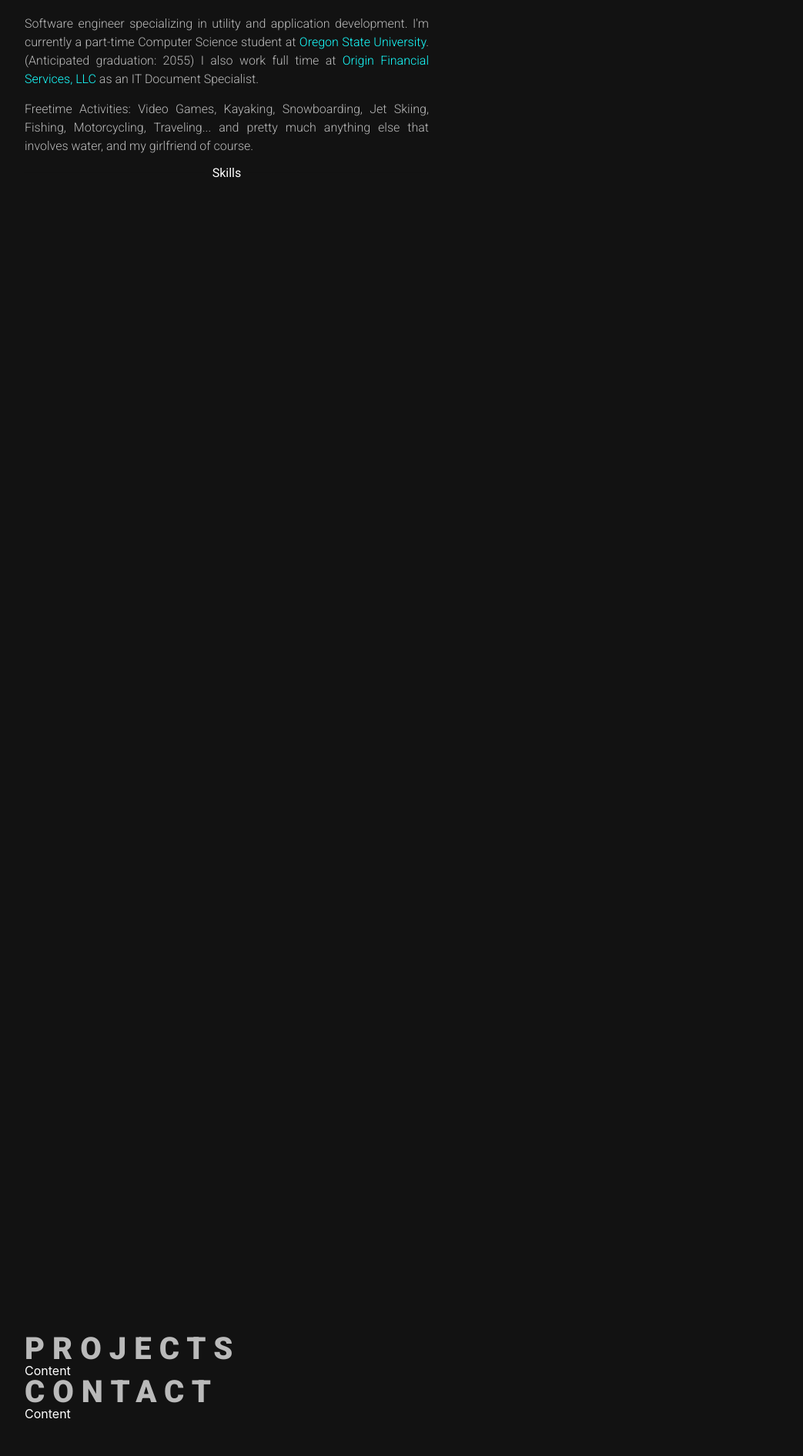
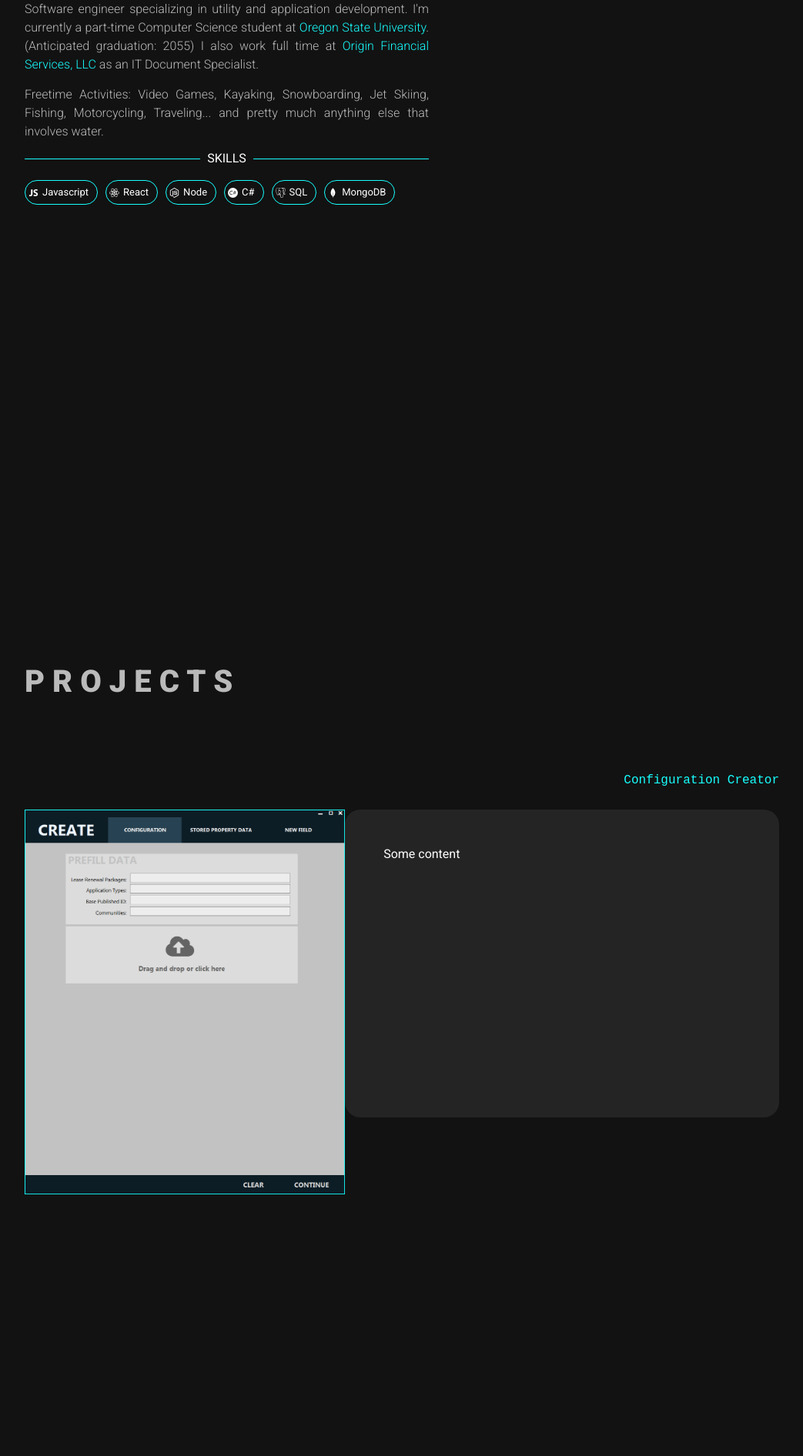
Before and after one commit to AlexLutterloah/my-portfolio, a React (Create React App) app: page / in a window 1280 px wide. Shown: the part 328-2220 px from the top of the page at 77% size, without its empty margins (118-1161 px from the left). Before the commit the page ends 2175 px from the top, so only its background shows below. Built offline with nearby package versions, Linux system fonts and the light colour scheme; some icons are missing.

Commit message:
More updates

```diff
--- a/package.json
+++ b/package.json
@@ -12,6 +12,7 @@
     "@testing-library/user-event": "^13.5.0",
     "react": "^18.1.0",
     "react-dom": "^18.1.0",
+    "react-icons": "^4.4.0",
     "react-router-dom": "^6.3.0",
     "react-router-hash-link": "^2.4.3",
     "react-scripts": "5.0.1",
--- a/src/App.css
+++ b/src/App.css
@@ -6,14 +6,17 @@
 
 .content-section {
     max-width: 1536px;
-    padding: 150px 150px 0 150px;
+    padding: 200px 150px 0 150px;
     margin: auto;
 }
-
 .content-headers {
     font-family: Roboto;
     color: #bababa;
     font-size: 2.5rem;
     font-weight: 900;
     letter-spacing: 10px;
+    padding-bottom: 100px;
 }
+.scroll {
+    scroll-margin-top: 200px;
+}
--- a/src/App.js
+++ b/src/App.js
@@ -9,25 +9,37 @@ function App() {
     return (
         <BrowserRouter>
             <div className="body-container">
-                <ResponsiveAppBar style={{ position: "absolute" }} />
+                <ResponsiveAppBar />
 
                 <main className="content-section">
-                    <span id="about"></span>
+                    <span id="about" className="scroll"></span>
 
                     <About></About>
 
-                    <h2 className="content-headers" id="projects">
+                    <h2 className="content-headers scroll" id="projects">
                         PROJECTS
                     </h2>
 
                     <Projects></Projects>
 
-                    <h2 className="content-headers" id="contact">
-                        CONTACT
+                    <h2 className="content-headers scroll" id="contact">
+                        HIT MY LINE
                     </h2>
 
                     <Contact></Contact>
                 </main>
+                <footer style={{ textAlign: "center" }}>
+                    <span
+                        style={{
+                            fontFamily: "monospace",
+                            paddingBottom: "20px",
+                        }}
+                    >
+                        Developed by <span style={{ color: "#18ffff" }}>A</span>
+                        lex <span style={{ color: "#18ffff" }}>L</span>
+                        utterloah.
+                    </span>
+                </footer>
             </div>
         </BrowserRouter>
     );
--- a/src/components/About.css
+++ b/src/components/About.css
@@ -1,8 +1,15 @@
 .about-container {
     font-family: 'Roboto', sans-serif;
-    padding-bottom: 1500px;
-    margin: 0 0 0 auto;
+    margin-bottom: 600px;
     display: flex;
+}
+.about-container > div > p > span {
+    color: #18ffff;
+}
+.about-image-container {
+    margin-left: auto;
+    margin-right: auto;
+    padding-top: 20px
 }
 .aboutH1 {
     font-weight: 900;
@@ -23,12 +30,22 @@
     line-height: 1.5rem;
     text-align: justify;
     padding-bottom: 15px;
-
 }
 .about-svg {
     width: 300px;
     min-width: 300px;
     height: auto;
-    margin-left: auto;
-    margin-right: auto;
 }
+.skills-list {
+    display: inline-flex;
+    padding-top: 20px;
+}
+.skills-list > li {
+    padding: 0 10px 0 0;
+}
+.skills-chip {
+    line-height: 1.2rem;
+}
+.skills-chip > svg {
+    fill: white;
+}
--- a/src/components/About.js
+++ b/src/components/About.js
@@ -1,7 +1,11 @@
 import React from "react";
 import "./About.css";
 import { ReactComponent as AlexIcon } from "../images/alex-icon-no-filter.svg";
-import { Divider } from "@mui/material";
+import { Chip, Divider } from "@mui/material";
+import { FaReact, FaNodeJs } from "react-icons/fa";
+import { IoLogoJavascript } from "react-icons/io";
+import { SiCsharp, SiPostgresql, SiMongodb } from "react-icons/si";
+import { Button } from "@mui/material";
 
 const About = () => {
     return (
@@ -12,26 +16,95 @@ const About = () => {
                 <p className="aboutP">
                     Software engineer specializing in utility and application
                     development. I'm currently a part-time Computer Science
-                    student at{" "}
-                    <span style={{ color: "#18ffff" }}>
-                        Oregon State University
-                    </span>
-                    . (Anticipated graduation: 2055) I also work full time at
-                    <span style={{ color: "#18ffff" }}>
-                        {" "}
-                        Origin Financial Services, LLC{" "}
-                    </span>
+                    student at <span>Oregon State University</span>.
+                    (Anticipated graduation: 2055) I also work full time at
+                    <span> Origin Financial Services, LLC </span>
                     as an IT Document Specialist.
                 </p>
                 <p className="aboutP">
                     Freetime Activities: Video Games, Kayaking, Snowboarding,
                     Jet Skiing, Fishing, Motorcycling, Traveling... and pretty
-                    much anything else that involves water, and my girlfriend of
-                    course.
+                    much anything else that involves water.
                 </p>
-                <Divider>Skills</Divider>
+                <Divider
+                    sx={{
+                        "&::before, &::after": {
+                            borderColor: "#18ffff",
+                        },
+                    }}
+                >
+                    SKILLS
+                </Divider>
+                <ul className="skills-list">
+                    <li>
+                        <Chip
+                            className="skills-chip"
+                            sx={{ color: "white", borderColor: "#18ffff" }}
+                            icon={<IoLogoJavascript />}
+                            label="Javascript"
+                            variant="outlined"
+                        />
+                    </li>
+                    <li>
+                        <Chip
+                            className="skills-chip"
+                            sx={{ color: "white", borderColor: "#18ffff" }}
+                            icon={<FaReact />}
+                            label="React"
+                            variant="outlined"
+                        />
+                    </li>
+                    <li>
+                        <Chip
+                            className="skills-chip"
+                            sx={{ color: "white", borderColor: "#18ffff" }}
+                            icon={<FaNodeJs />}
+                            label="Node"
+                            variant="outlined"
+                        />
+                    </li>
+                    <li>
+                        <Chip
+                            className="skills-chip"
+                            sx={{ color: "white", borderColor: "#18ffff" }}
+                            icon={<SiCsharp />}
+                            label="C#"
+                            variant="outlined"
+                        />
+                    </li>
+                    <li>
+                        <Chip
+                            className="skills-chip"
+                            sx={{ color: "white", borderColor: "#18ffff" }}
+                            icon={<SiPostgresql />}
+                            label="SQL"
+                            variant="outlined"
+                        />
+                    </li>
+                    <li>
+                        <Chip
+                            style={{ color: "white", borderColor: "#18ffff" }}
+                            className="skills-chip"
+                            icon={<SiMongodb />}
+                            label="MongoDB"
+                            variant="outlined"
+                        />
+                    </li>
+                </ul>
             </div>
-            <AlexIcon className="about-svg" />
+            <div className="about-image-container">
+                <AlexIcon className="about-svg" />
+                <Button
+                    variant="outlined"
+                    sx={{
+                        display: "flex",
+                        margin: "50px auto 0 auto",
+                        color: "#18ffff",
+                    }}
+                >
+                    Resume
+                </Button>
+            </div>
         </section>
     );
 };
--- a/src/components/Contact.js
+++ b/src/components/Contact.js
@@ -1,7 +1,9 @@
-import React from "react";
-
 const Contact = () => {
-    return <p>Content</p>;
+    return (
+        <section className="about-container">
+            <span>Socials</span>
+        </section>
+    );
 };
 
 export default Contact;
--- /dev/null
+++ b/src/components/Projects.css
@@ -0,0 +1,25 @@
+.project-container {
+    font-family: 'Roboto', sans-serif;
+    margin-bottom: 600px;
+}
+
+.projectsH3 {
+    font-family: monospace;
+    color: #18ffff;
+    font-size: 1rem;
+}
+.img-container {
+    display: flex;
+    margin-right: 0;
+}
+.screenshot {
+    height: 500px;
+}
+.project-text {
+    margin-left: auto;
+    width: 50%;
+    height: 300px;
+    padding: 50px;
+    background-color: #242424;
+    border-radius: 20px;
+}
--- a/src/components/Projects.js
+++ b/src/components/Projects.js
@@ -1,7 +1,23 @@
-import React from "react";
+import "./Projects.css";
+import config_icon from "../images/configuration_creator.png";
 
 const Projects = () => {
-    return <p>Content</p>;
+    return (
+        <section className="project-container">
+            <div style={{ textAlign: "right", paddingBottom: "30px" }}>
+                <h3 className="projectsH3">Configuration Creator</h3>
+            </div>
+
+            <div className="img-container">
+                <img
+                    className="screenshot"
+                    src={config_icon}
+                    alt="configuration creator screenshot"
+                />
+                <p className="project-text">Some content</p>
+            </div>
+        </section>
+    );
 };
 
 export default Projects;
--- a/src/components/ResponsiveAppBar.js
+++ b/src/components/ResponsiveAppBar.js
@@ -26,7 +26,7 @@ const ResponsiveAppBar = () => {
 
     return (
         <AppBar
-            position="static"
+            position="fixed"
             sx={{ backgroundColor: "#121212", color: "#18ffff" }}
         >
             <Container maxWidth="xl">
```
Also changed, not shown: src/components/ProjectItem.js (deleted, +0 -14 lines), src/images/configuration_creator.png (added), 1 other file (tests, documents, lock files or other folders).
